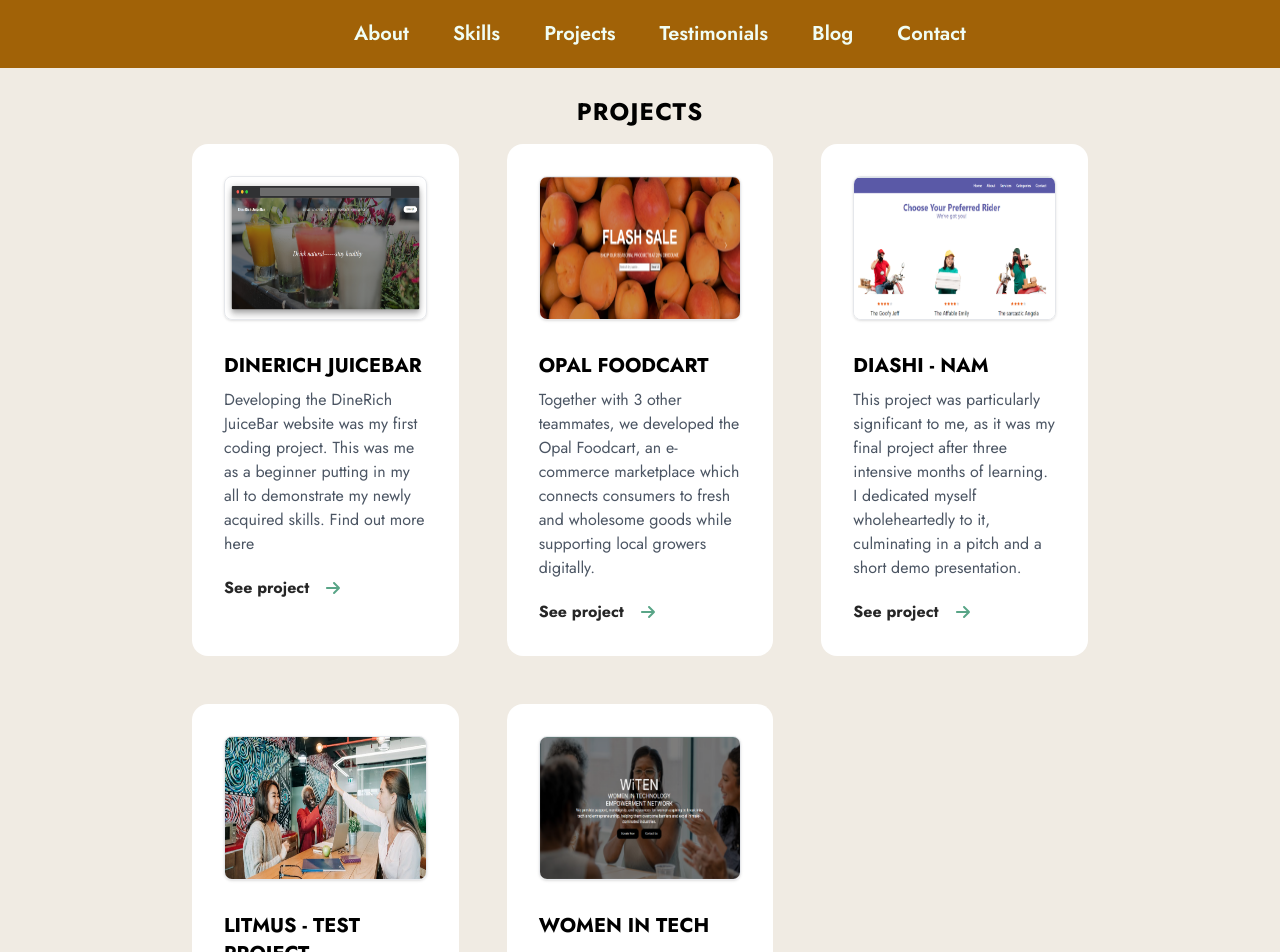
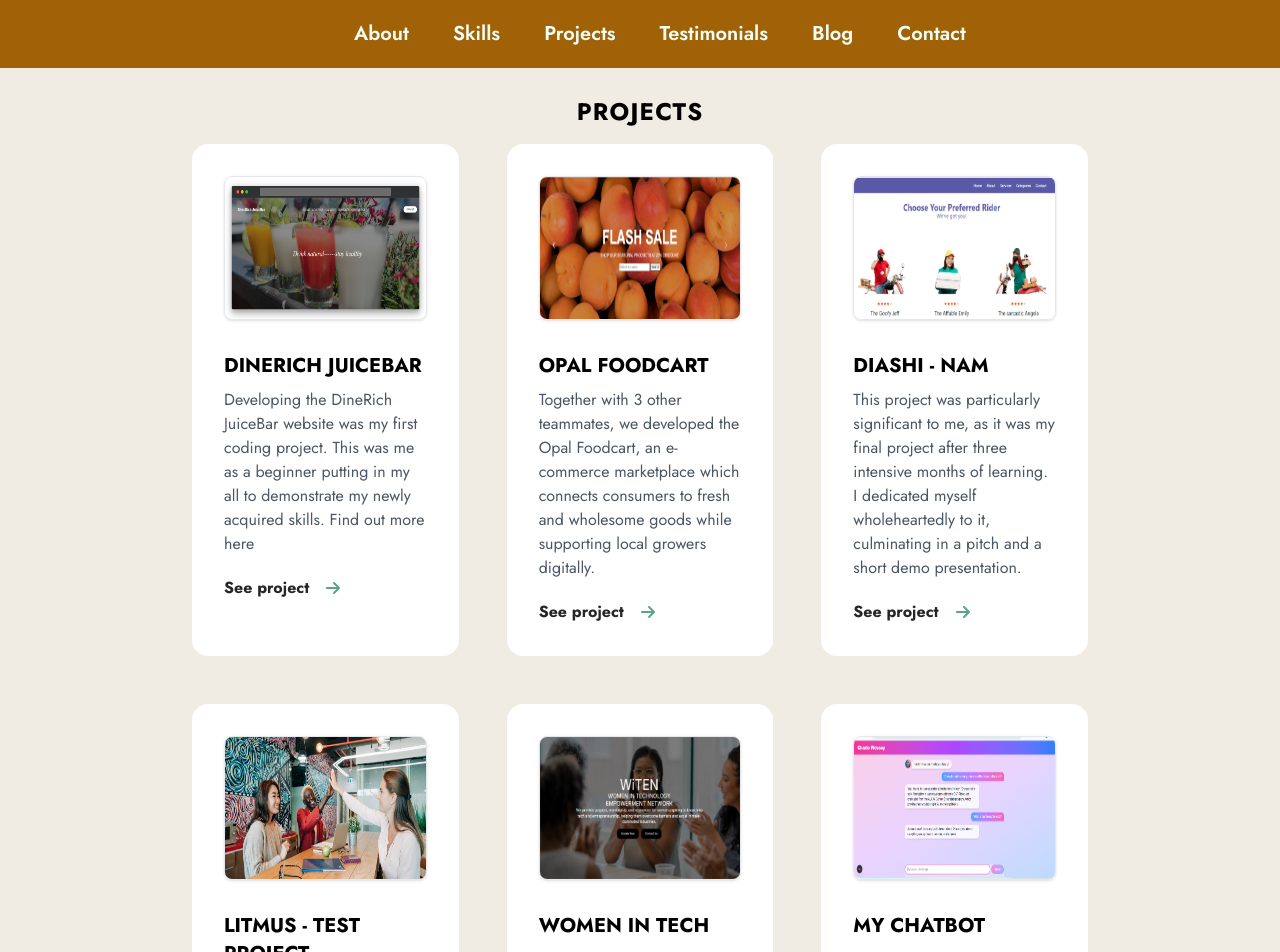
Before and after one commit to JoanaQuadzie/joana-portfolio, a React (Create React App) app: page /projects in a window 1280 px wide. Shown: the top 952 px of the page. Built offline with nearby package versions, Linux system fonts and the light colour scheme.

Commit message:
added new project

```diff
--- a/src/components/testimonials.jsx
+++ b/src/components/testimonials.jsx
@@ -6,13 +6,11 @@ export default function Testimonials() {
     <section id="testimonials">
       <div>
         <h2 className="text-2xl font-bold mt-24 mb-4 uppercase tracking-wider text-center">
-          Testimonials
+          testimonials
         </h2>
       </div>
       <div className="px-8 gap-10  ">
         <TestiCard />
-        {/* <TestiCard />
-        <TestiCard /> */}
       </div>
     </section>
   );
--- a/src/data.js
+++ b/src/data.js
@@ -17,6 +17,7 @@ import Girlie from "./assets/girlie.jpg";
 import Witen1 from "./assets/witen1.png";
 import Witen from "./assets/witen.png";
 import Witen2 from "./assets/witen2.png";
+import Chatbot from "./assets/chatbot.png";
 
 
 
@@ -143,6 +144,32 @@ export const projectList = [
         id: 5,
         screenshots: [Witen1, Witen2]
     },
+    {
+        title: "MY CHATBOT ",
+        stack: "Next.js, TypeScript, Python, FastApi",
+        description:
+            "I’ve always been curious about how chatbots work, especially those that pop up in the corner of a website, inviting you to ask anything so they can quickly assist you. It’s fascinating how they help users find information ASAP, ultimately saving time and effort.",
+        thoughtprocess: <>
+            <p>
+                One day, a colleague casually asked if I had ever built a chatbot. I told him I hadn’t, but added that it was definitely something I’d love to try. He offered to help by providing his API keys so I could integrate them once I completed the frontend. With that kind of support, I thought what reason did I have not to give it a shot?
+
+                A week later, after building the frontend, I approached him to learn how to handle the backend. He graciously walked me through the entire process, explaining each step in detail.
+            </p>
+        </>,
+        challenges: <>
+            <p>
+                One of the challenges I faced while working on this project was the structure of the assessment and the time limit. The email sent for the test did not provide any description or heads-up about what to expect. It was only after clicking the link that I could see the details of the test. This lack of prior information caught me off guard, and I panicked as soon as I accessed the test.
+            </p>
+        </>,
+        image: Chatbot,
+        lessons: <>
+            <p>
+                Deciding to try something new is one thing, but actually putting in the effort to start building is what truly makes the difference. Although I didn’t have the skills to develop the backend myself, I knew how to approach the challenge wisely. With solid prompting, some creative coding, and valuable help from my colleague, I was able to pull it off. This experience has definitely inspired me to keep taking on new problems and pushing my limits. 😆
+            </p>
+        </>,
+        id: 5,
+        screenshots: [Witen1, Witen2]
+    },
 ];
 
 
```
Also changed, not shown: src/assets/chatbot.png (added).
